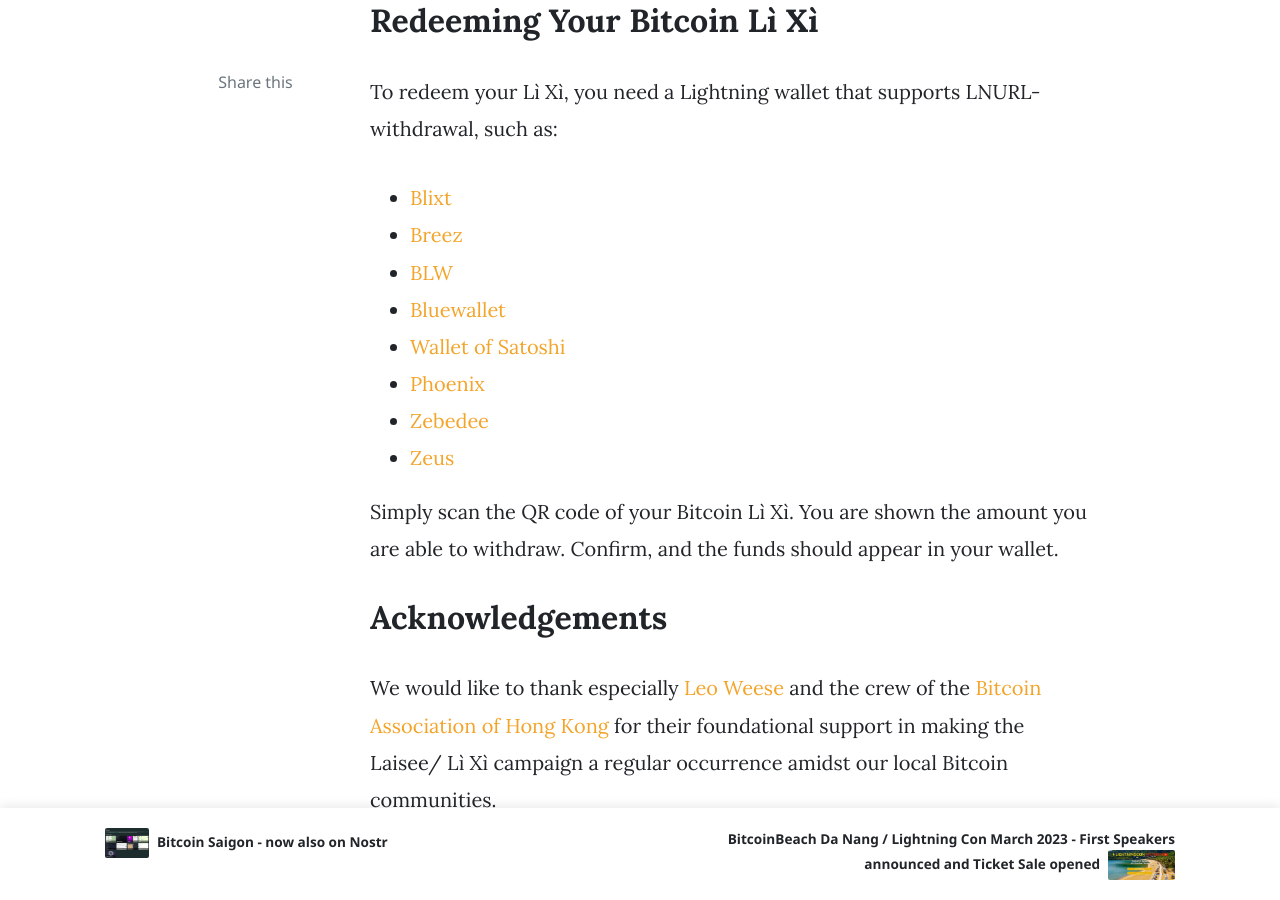
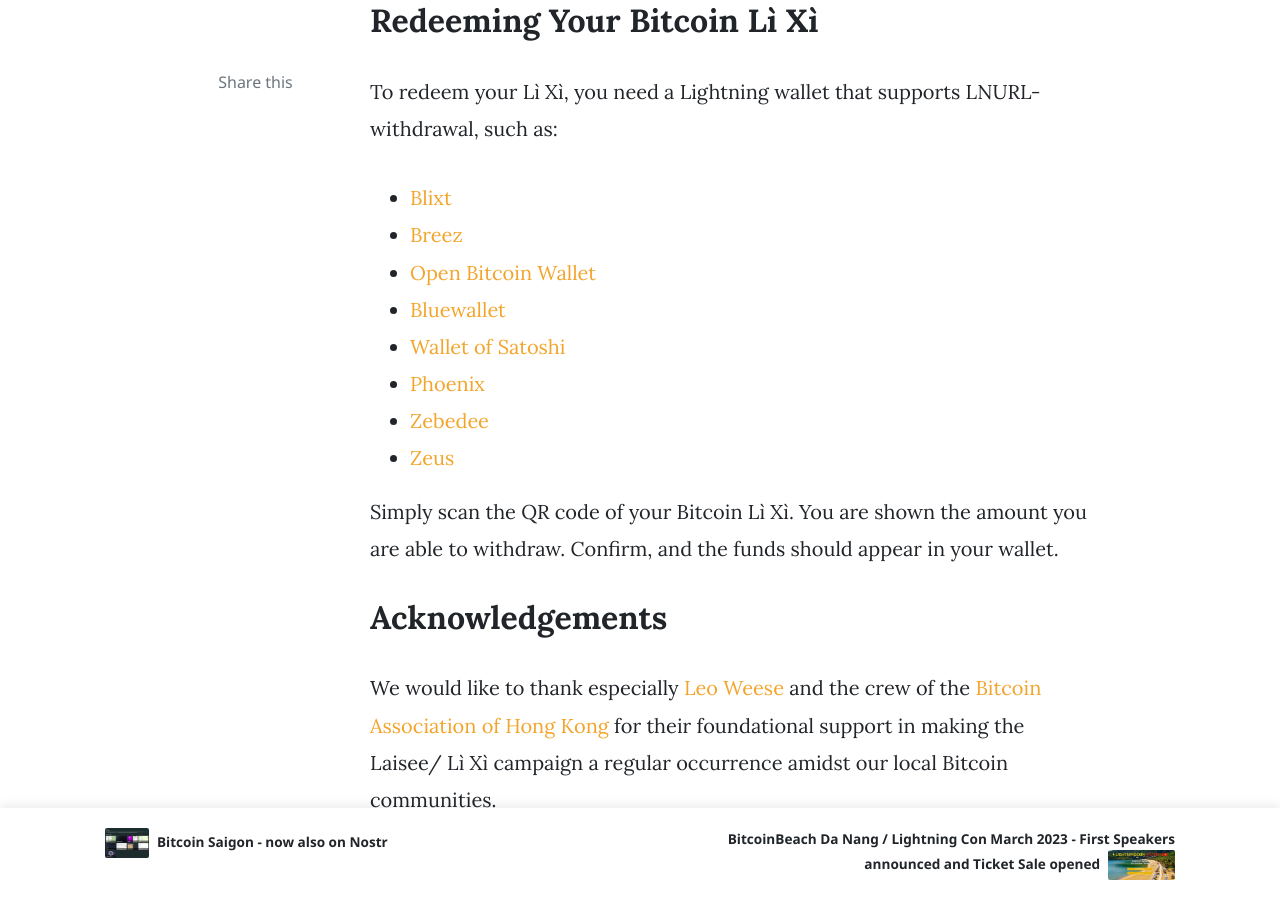
Before and after one commit to bitcoinsaigon/bitcoinsaigon.github.io, a Jekyll site: the page built from _posts/2023-01-03-li-xi-2023.md, in a window 1280 px wide and 900 px high, scrolled down 2817 px. Built offline with Jekyll 4.4.1, drawn with Linux system fonts in a browser that asks for light colours; nearby versions of some CDN libraries; comment, search, counter and statistics services are not loaded.

Commit message:
Fix wallet link

```diff
--- a/_posts/2023-01-03-li-xi-2023.md
+++ b/_posts/2023-01-03-li-xi-2023.md
@@ -21,7 +21,7 @@
 
 * [Blixt](https://blixtwallet.github.io/)
 * [Breez](https://breez.technology/)
-* [BLW](https://f-droid.org/packages/com.lightning.walletapp/)
+* [Open Bitcoin Wallet](https://github.com/nbd-wtf/obw)
 * [Bluewallet](https://bluewallet.io/)
 * [Wallet of Satoshi](https://www.walletofsatoshi.com/)
 * [Phoenix](https://phoenix.acinq.co/)
```
